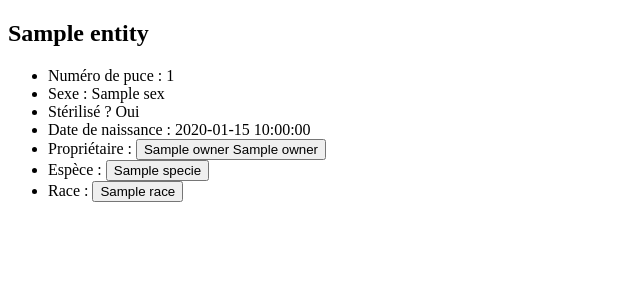
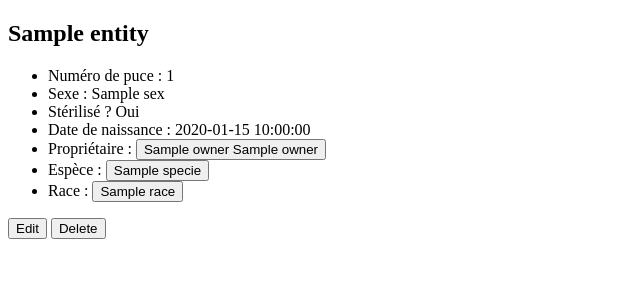
Before and after one commit to ArnaudClarat/Chenil, a PHP site: template views/animals/one.php in a window 1280 px wide. Shown: the part 26-326 px from the top of the page, without its empty margins (0-640 px from the left). Run offline with PHP 8.4, Linux system fonts and the light colour scheme; the template is opened without the code that fills it: most values are stand-ins (such as "Sample title", 1, 10 or a date in 2020).

Commit message:
Added some button to help navigation

```diff
--- a/views/animals/one.php
+++ b/views/animals/one.php
@@ -30,3 +30,5 @@
 		</button>
 	</li>
 </ul>
+<button class="xhr animal edit" _id="<?= $entity->id; ?>">Edit</button>
+<button class="xhr animal delete" _id="<?= $entity->id; ?>">Delete</button>
```
